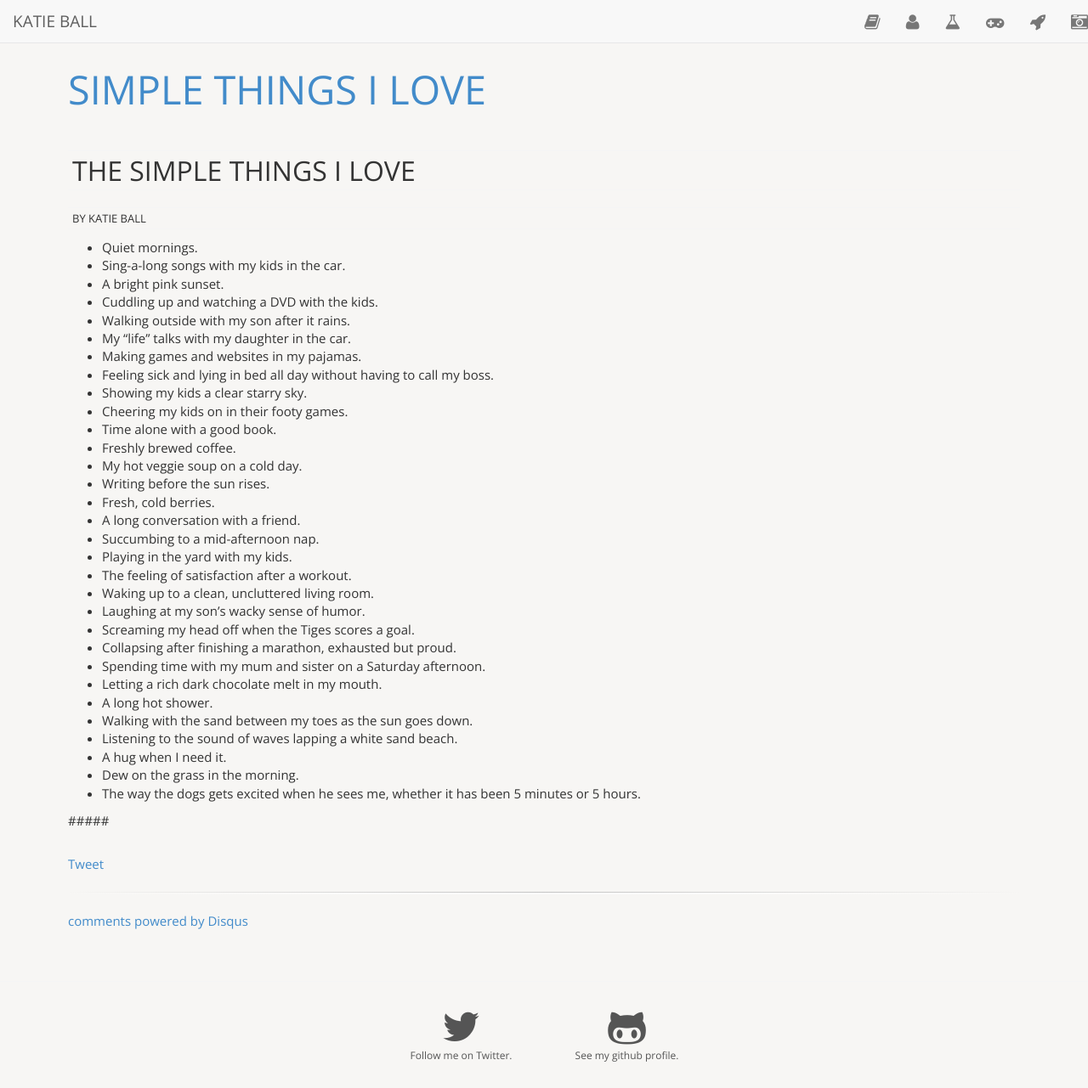
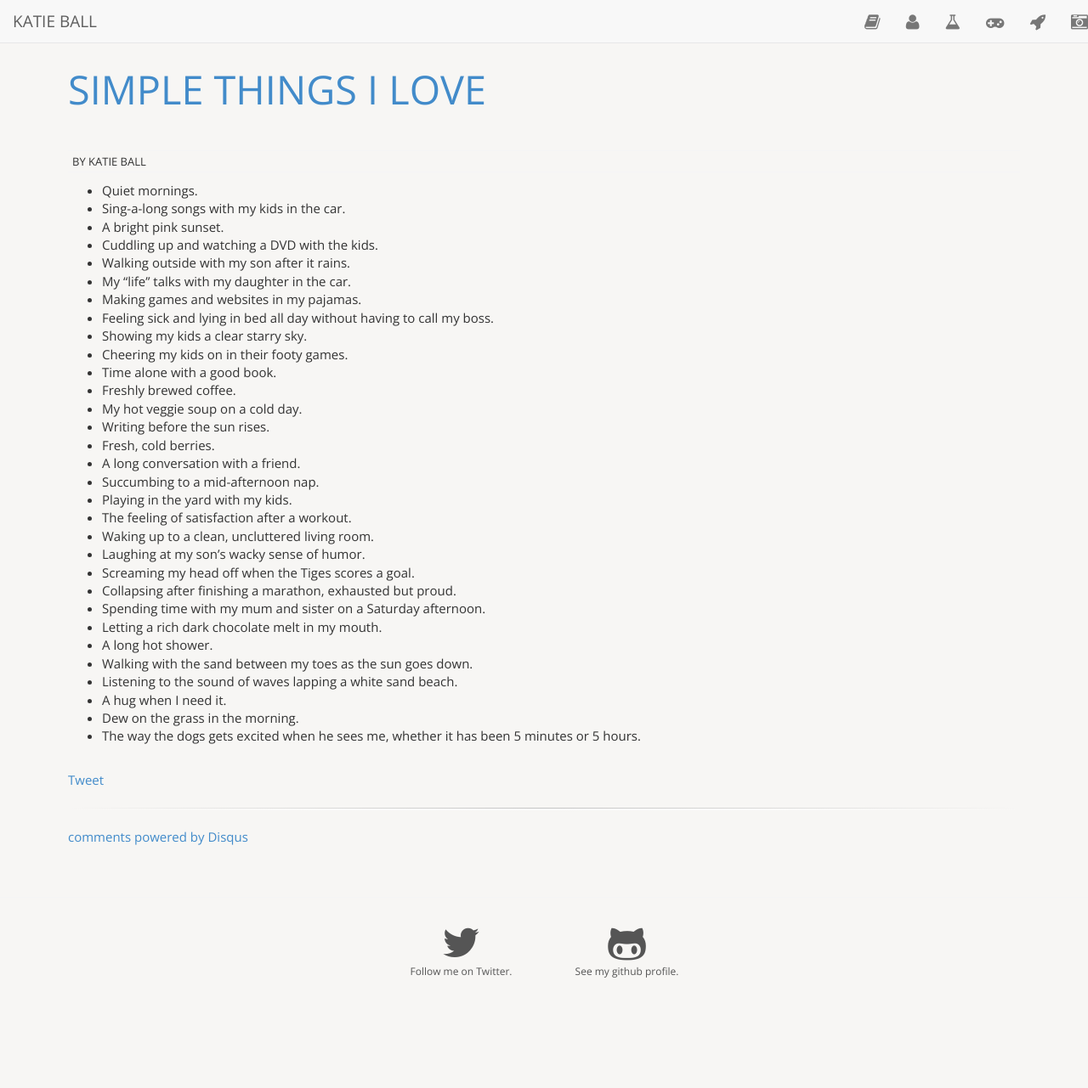
Before and after one commit to roachhd/roachhd.github.io, a Jekyll site: the page built from about/simple-things/index.md, in a window 1280 px wide and 1281 px high. Shown: the whole window at 85% size. Built offline with Jekyll 4.4.1, drawn with Linux system fonts in a browser that asks for light colours; nearby versions of some CDN libraries; comment, search, counter and statistics services are not loaded.

Commit message:
Update index.md

```diff
--- a/about/simple-things/index.md
+++ b/about/simple-things/index.md
@@ -2,8 +2,6 @@
 layout: post
 title: "Simple Things I Love"
 ---
-
-## The Simple Things I Love
 
 ###### By Katie Ball
 
@@ -38,6 +36,3 @@ title: "Simple Things I Love"
 * A hug when I need it.
 * Dew on the grass in the morning.
 * The way the dogs gets excited when he sees me, whether it has been 5 minutes or 5 hours.
-
-
-#####
```
